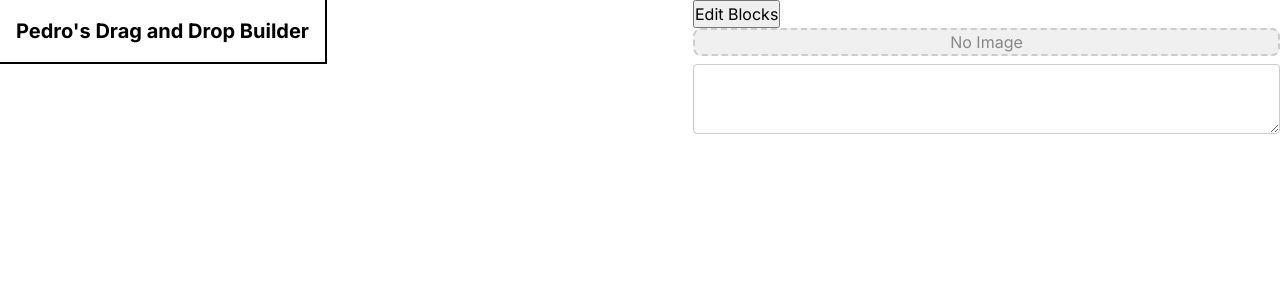
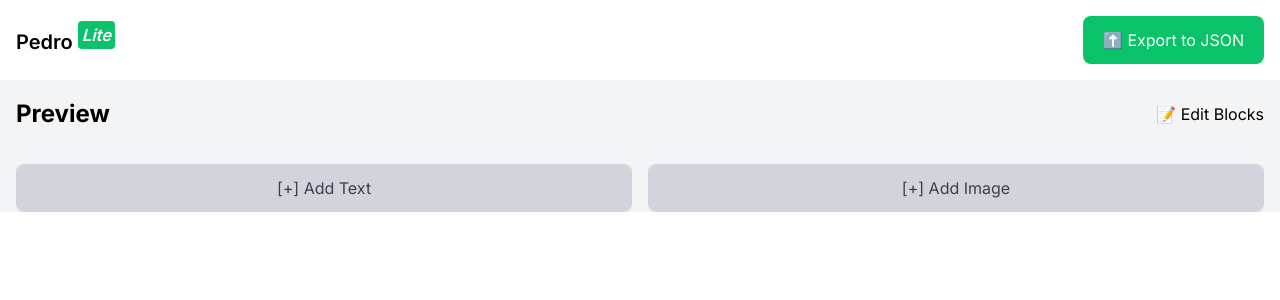
Before and after one commit to Pekito/drag-and-drop-builder, a Vue app: page / in a window 1280 px wide. Shown: the top 300 px of the page. Built offline with nearby package versions, Linux system fonts and the light colour scheme; the HTML template or start-up script is replaced by a standard one.

Commit message:
feat: create edit blocks dialog, style app

```diff
--- a/src/App.vue
+++ b/src/App.vue
@@ -2,23 +2,60 @@
 <template>
 <main id="app">
   <aside id="menu">
-    <h1 class="menu_title">Pedro's Drag and Drop Builder</h1>
+    <h1 class="menu_title">Pedro <sup><i style="background: #09C269; color: #FFF; padding: 4px; border-radius: 4px;">Lite</i></sup></h1>
+    <div class="export_area">
+      <button class="button button--export" @click="exportStructure">⬆️ Export to JSON</button>
+    </div>
   </aside>
   <div id="blocks">
-    <DialogBox ref="dialogRef">
-      <!-- TODO: Create Edit Blocks Dialog (add/remove/change order) -->
-      <p>Lorem ipsum dolor sit amet consectetur adipisicing elit. Recusandae amet libero esse dolorum iusto nihil officia soluta dolores odio rem, delectus consequatur nobis quis consequuntur, cum laudantium ea ex reprehenderit?</p>
+    <DialogBox ref="dialogRef" id="edit_nodes">
+      <template #title>Editing Blocks...</template>
+      <template #body>
+        <div class="actions">
+        <button class="button dialog_button" @click="() => addNewNode(createTextNodeBlock())">+ Add Text</button>
+        <button class="button dialog_button" @click="() => addNewNode(createImageNodeBlock())">+ Add Image</button>
+      </div>
+        <Draggable
+          v-model="nodes"
+          @start="drag=true"
+          @end="drag=false"
+          item-key="key"
+          class="edit_nodes__list"
+          handle=".item_position""
+          >
+          <template #item="{element, index}">
+            <div class="edit_nodes__item">
+              <button class="item_position">☰</button>
+              <p class="item_title" contenteditable @input="(e) => nodes[index].title = e.target.textContent">{{ element.title }}</p>
+              <div style="display: flex; gap: 16px; margin-left: auto; align-items: center;">
+                <p class="edit_nodes__duplicate" @click="nodes.splice(index,0,{...nodes[index]})">📋</p>
+                <p class="edit_nodes__delete" @click="nodes.splice(index, 1)">❌</p>
+              </div>
+            </div>
+          </template>
+        </Draggable>
+      </template>
     </DialogBox>
-    <button @click="openDialog">Edit Blocks</button>
+    <div id="preview">
+      <header class="preview_header" style="">
+        <h2>Preview</h2>
+        <button @click="openDialog" class="button button--edit">📝 Edit Blocks</button>
+      </header>
+
       <ul id="nodes">
           <li v-for="node in nodes">
             <component
               :is="nodeToComponent(node)"
-          v-bind="node"
-          @onContentChange="(content: HtmlContent) => node.content = content "
-          @onAttributeChange="(attributes: HtmlAttributes) => node.attributes = attributes"/>
+              v-bind="node.props"
+              @onContentChange="(content: HtmlContent) => node.props.content = content "
+              @onAttributeChange="(attributes: HtmlAttributes) => node.props.attributes = attributes"/>
           </li>
       </ul>
+      <div class="actions">
+        <button class="button button--add" @click="() => addNewNode(createTextNodeBlock())">[+] Add Text</button>
+        <button class="button button--add" @click="() => addNewNode(createImageNodeBlock())">[+] Add Image</button>
+      </div>
+    </div>
   </div>
 </main>
 </template>
@@ -27,17 +64,18 @@
   import TextNode from './components/TextNode.vue';
   import DialogBox from './components/DialogBox.vue';
   import ImageNode from './components/ImageNode.vue';
+  import Draggable from "vuedraggable";
   import { createImageNodeBlock, createTextNodeBlock, type BlockNodeProps } from './core/BlockNode';
   import type { HtmlAttributes, HtmlContent } from './core/HtmlNode';
 
   const nodes = ref<Array<BlockNodeProps>>([]);
-  nodes.value.push(createImageNodeBlock(), createTextNodeBlock())
+  const drag = ref(false);
   const dialogRef = ref<InstanceType<typeof DialogBox> | null>(null);
   function openDialog() {
     dialogRef.value?.openDialog()
   }
   const nodeToComponent = (node: BlockNodeProps) => {
-    switch(node.htmlTag) {
+    switch(node.props.htmlTag) {
       case 'img': return ImageNode
       case 'h1':
       case 'h2':
@@ -50,33 +88,37 @@ import type { HtmlAttributes, HtmlContent } from './core/HtmlNode';
       case 'strong': return TextNode;
     }
   }
+  const exportStructure = () => {
+    const propList = nodes.value.map(node => node.props);
+    console.log(JSON.stringify(propList));
+  }
+  const addNewNode = (node: BlockNodeProps) => {
+    nodes.value.push(node);
+  }
 
 </script>
 
 <style scoped>
   #app {
-    display: grid;
-    gap: 16px;
     height: 100vh;
     grid-template-areas:  "menu"
                           "blocks";
     grid-template-rows: auto 1fr;
-      @media(min-width: 1140px) {
-      grid-template-areas: "menu blocks";
-
-    }
   }
   #menu {
     grid-area: menu;
     width: 100%;
     height: fit-content;
     padding: 16px;
-    border-bottom: solid 2px black;
     align-items: center;
     justify-items:center;
-    @media(min-width: 1140px) {
-      border-right: solid 2px black;
-      width: fit-content;
+    display: flex;
+    flex-direction: column;
+    gap: 32px;
+    @media(min-width: 980px) {
+      flex-direction: row;
+      gap: unset;
+      justify-content: space-between;
   }
   }
   #blocks {
@@ -85,8 +127,91 @@ import type { HtmlAttributes, HtmlContent } from './core/HtmlNode';
   #nodes {
     display: grid;
     gap: 8px;
+    margin-bottom: 16px;
   }
   .menu_title {
+    font-weight: 600;
     font-size: var(--text-size-300);
   }
+  .button {
+    border-radius: 8px;
+    border: none;
+    display: flex;
+    align-items: center;
+    justify-content: center;
+    cursor: pointer;
+  }
+  .button--export {
+    background: #09C269;
+    padding: 12px 20px;
+    color: white;
+  }
+  .button--edit {
+    background: none;
+  }
+  .button--add {
+    background-color: rgba(209, 213, 219, 1);
+    color: rgba(55, 65, 81, 1);
+    font-size: var(--text-size-100);
+    padding: 12px 0;
+    width: 100%;
+  }
+
+  #edit_nodes {
+    .edit_nodes__list {
+      display: grid;
+    }
+    .actions {
+      margin-bottom: 24px;
+    }
+    .dialog_button {
+      padding: 8px;
+      font-size: var(--text-size-050);
+      font-weight: 600;
+    }
+
+  }
+
+  .edit_nodes__item {
+    display: flex;
+    align-items: center;
+    width: 100%;
+    font-size: var(--text-size-200);
+    border-top: 1px solid #EDEDED;
+    &:not(:first-of-type){ border-bottom: 1px solid #EDEDED;}
+    padding: 8px;
+    .edit_nodes__delete {
+      font-size: 12px;
+    }
+    .item_position {
+      width: 40px;
+      cursor: pointer;
+      background: none;
+      border: none;
+    }
+    .item_title {
+      position: relative;
+    }
+  }
+  .actions {
+    display: flex;
+    gap: 16px;
+  }
+  #preview {
+    padding: 16px 16px 0 16px;
+    background: #F3F4F6;
+    height: 100%;
+    .preview_header {
+      display: flex;
+      justify-content: space-between;
+      align-items: center;
+      margin-bottom: 16px;
+    }
+  }
+
+  .export_area {
+    display: flex;
+    align-items: center;
+    justify-content: center;
+  }
 </style>
--- a/src/core/BlockNode.ts
+++ b/src/core/BlockNode.ts
@@ -2,16 +2,26 @@ import type { HtmlNode, ImageNode, TextNode } from "./HtmlNode";
 import { generateRandomStringKey } from "./StringUtils";
 export type BlockNode = ImageNode | TextNode;
 export type HtmlNodeProps<Node extends HtmlNode> = Pick<Node, "htmlTag" | "attributes" | "content">
-export type ComponentNodeProps<T extends HtmlNode> = HtmlNodeProps<T> & {key: string}
+export type ComponentNodeProps<T extends HtmlNode> = {
+  props: HtmlNodeProps<T>,
+  key: string,
+  title: string
+}
 export type BlockNodeProps = ComponentNodeProps<BlockNode>
-export const createNodeBlock = <T extends HtmlNode>(nodeProps: HtmlNodeProps<T>): ComponentNodeProps<T> => {
+type CreateNodeBlockParams<T extends HtmlNode> = {
+  nodeProps: HtmlNodeProps<T>,
+  title: string
+}
+export const createNodeBlock = <T extends HtmlNode>(params: CreateNodeBlockParams<T>): ComponentNodeProps<T> => {
     return {
         key: generateRandomStringKey(),
-        ...nodeProps
+        props: params.nodeProps,
+        title: params.title
     }
 }
 
 export const createImageNodeBlock = (): ComponentNodeProps<ImageNode> => createNodeBlock({
+    nodeProps: {
       htmlTag: "img",
       content: undefined,
       attributes: {
@@ -20,9 +30,14 @@ export const createImageNodeBlock = (): ComponentNodeProps<ImageNode> => createN
         width: 0,
         height: 0
       }
+    },
+    title: "Image"
   });
 export const createTextNodeBlock = (): ComponentNodeProps<TextNode> => createNodeBlock({
+  nodeProps: {
     htmlTag: "p",
     attributes: {},
     content: ""
+  },
+  title: "Text"
 })
```
Lines whose indentation alone changed are shown as unchanged.
